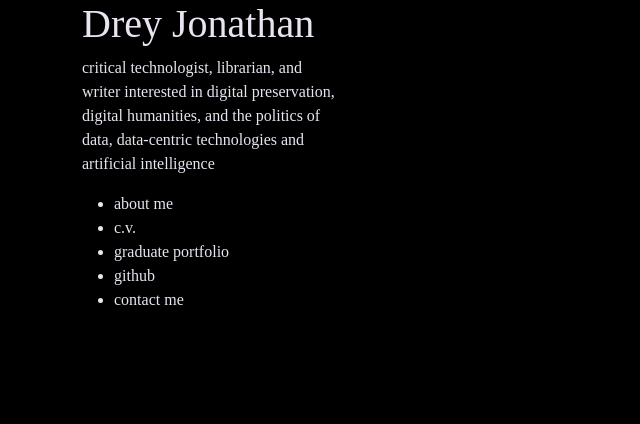
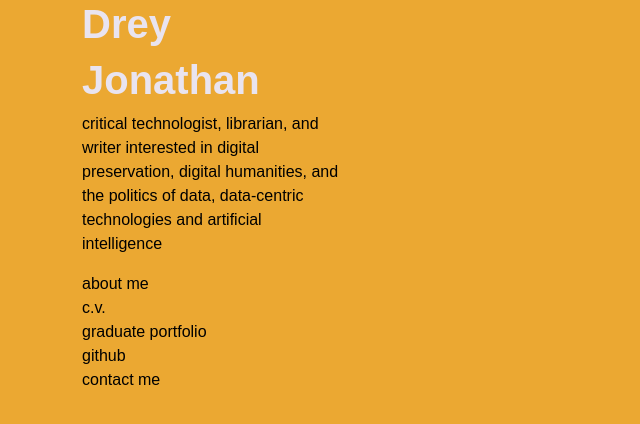
Before and after one commit to dreyjo/dreyjo.github.io, a plain HTML site: page index.html in a window 1280 px wide. Shown: the whole page, without its empty margins (0-640 px from the left). Drawn offline with Linux system fonts and the light colour scheme.

Commit message:
changed baclground color

```diff
--- a/index.html
+++ b/index.html
@@ -10,6 +10,10 @@
 
   <!--Linking stylesheet-->
   <link href="style.css" rel="stylesheet">
+
+  <!--Linking Google font-->
+  <link href="https://fonts.googleapis.com/css?family=Palanquin">
+
 <head>
   </head>
 <body>
@@ -17,18 +21,19 @@
     <div class="row">
       <div class= "col-sm-3">
 
-        <h1 style="letter-spacing: 0em;">Drey Jonathan</h1>
+        <h1 style="letter-spacing: 0em;">Drey</h1>
+        <h1 style="letter-spacing: 0em;">Jonathan</h1>
         <p>critical technologist, librarian, and writer
       interested in digital preservation, digital humanities,
       and the politics of data, data-centric technologies and
       artificial intelligence</p>
-        <nav>
-          <ul>
-            <li>about me</li>
-            <li>c.v.</li>
-            <li>graduate portfolio</li>
-            <li>github</li>
-            <li>contact me</li>
+        <nav class="navbar-fluid">
+          <ul class="navbar-nav">
+            <li class="nav-item">about me</li>
+            <li class="nav-item">c.v.</li>
+            <li class="nav-item">graduate portfolio</li>
+            <li class="nav-item">github</li>
+            <li class="nav-item">contact me</li>
           </ul>
         </nav>
     </div>
@@ -37,8 +42,8 @@
 </div>
 <div class="container">
   <div class="row">
-<div id=hero class="col-xl">
-</div>
+<!--<img class="img-fluid w-100" src="wisteria.jpg" alt="hanging wisteria flowers are stylized and made black and white">
+-->
 </div>
 </div>
   </body>
--- a/style.css
+++ b/style.css
@@ -1,10 +1,17 @@
 /* CSS for styling personal website portfolio*/
 
 body {
-  background-color: #000000;
+  background-color: #eba832;
   font-family: 'Roboto Slab', serif;
   font-weight: 200;
+  color: #000000;
+  font-family: 'Palanquin', sans-serif;
+}
+
+h1 {
   color: #e9e4f0;
+  font-family: 'Palanquin', sans-serif;
+  font-weight: 700;
 }
 
 #hero {
```
Also changed, not shown: Palanquin/OFL.txt (added), Palanquin/Palanquin-Bold.ttf (added), Palanquin/Palanquin-ExtraLight.ttf (added), Palanquin/Palanquin-Light.ttf (added), Palanquin/Palanquin-Medium.ttf (added), Palanquin/Palanquin-Regular.ttf (added), Palanquin/Palanquin-SemiBold.ttf (added), Palanquin/Palanquin-Thin.ttf (added), 2 other files.
